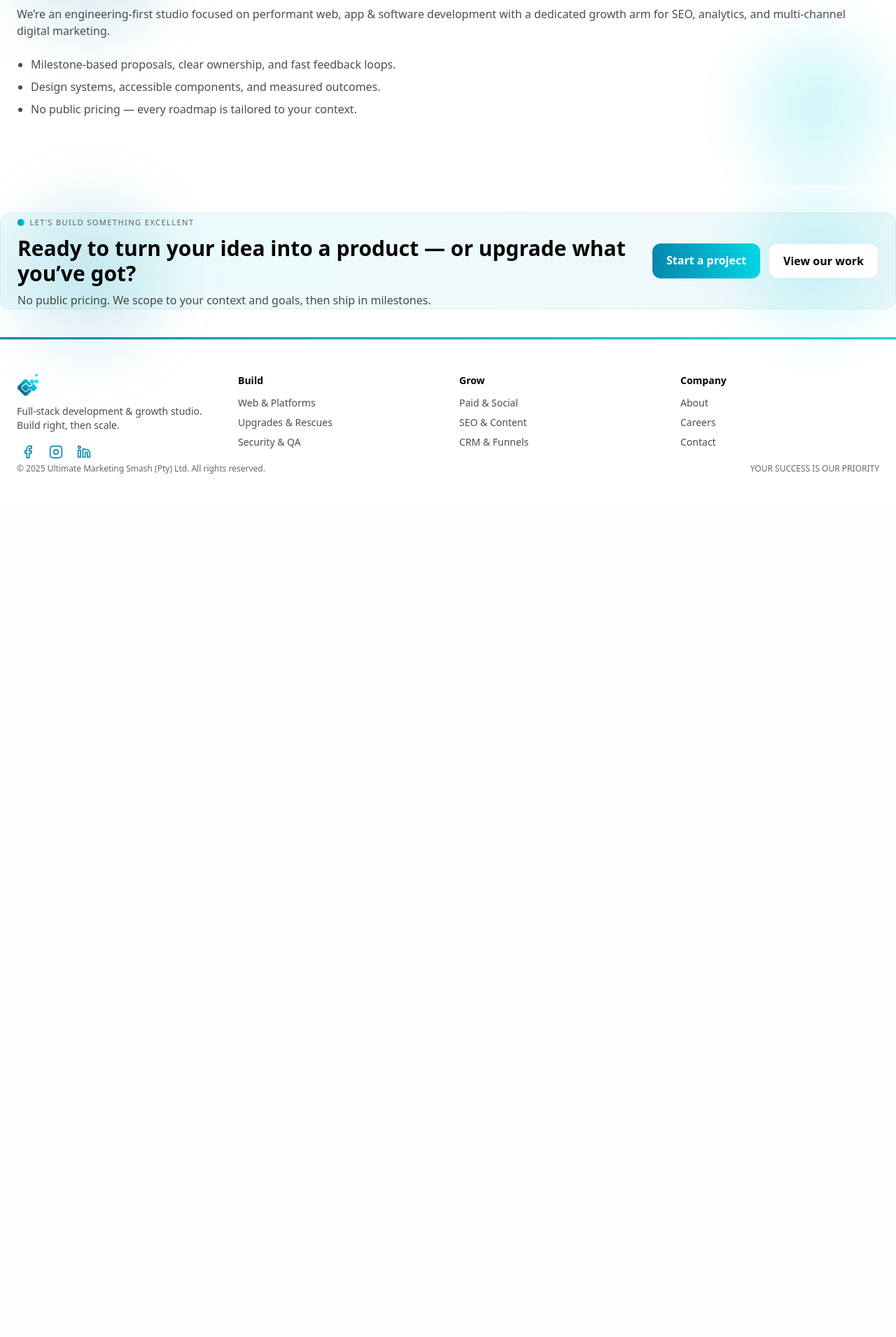
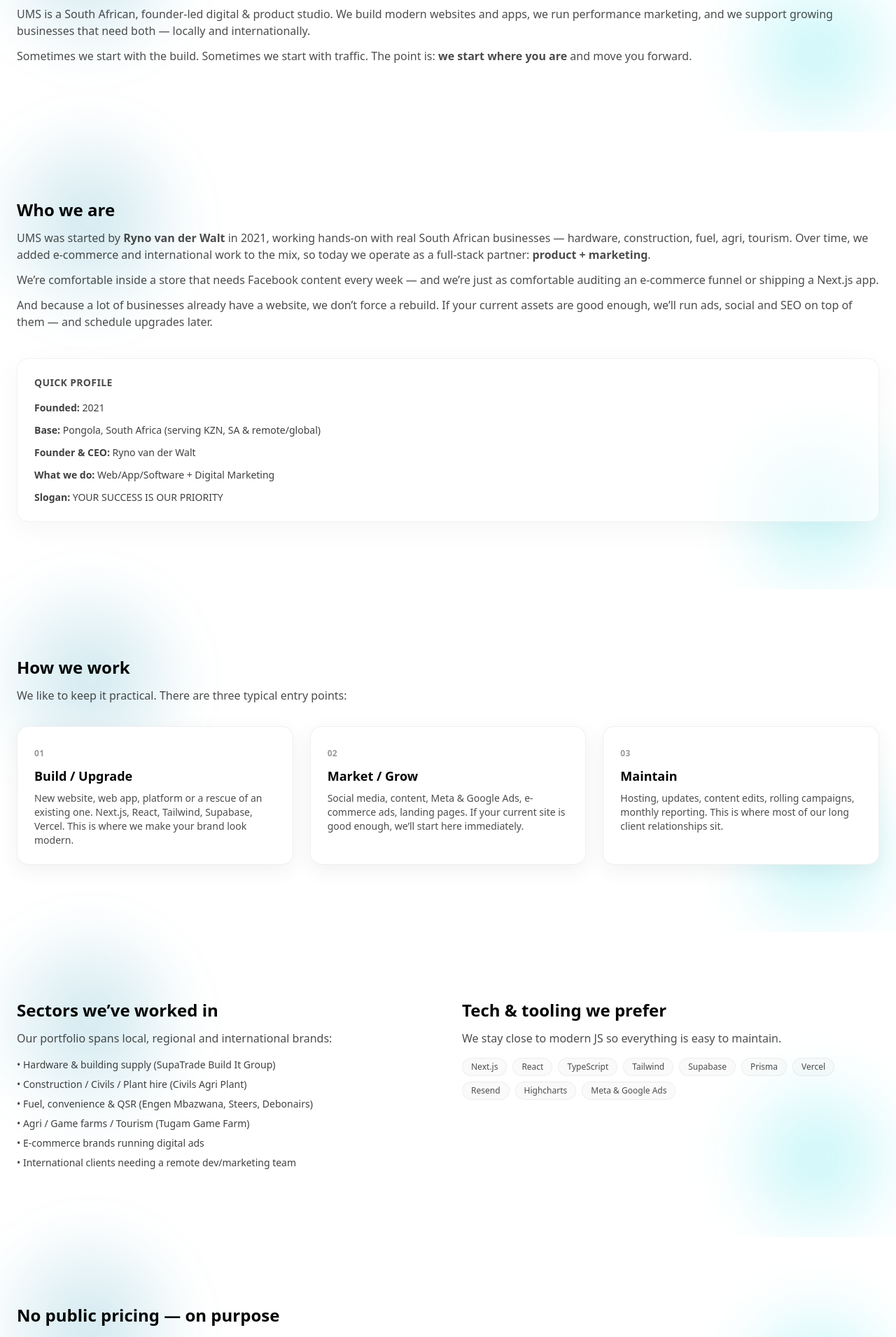
Before and after one commit to RynoIsJeff/ums-site, a Next.js app: page /about in a window 1280 px wide. Shown: the part 249-2160 px from the top of the page at 70% size. Before the commit the page ends 975 px from the top, so only its background shows below. Built offline with nearby package versions, Linux system fonts and the light colour scheme.

Commit message:
Updated About page

```diff
--- a/src/app/(site)/about/page.tsx
+++ b/src/app/(site)/about/page.tsx
@@ -3,10 +3,11 @@
 
 export const metadata = {
   title: "About — UMS",
-  description: "UMS is a full-stack studio. Build right, then scale.",
+  description:
+    "Ultimate Marketing Smash (UMS) is a South African, founder-led full-stack studio working with local and international brands on web, software and digital marketing.",
   openGraph: {
     images: [
-      "https://ultimatemarketingsmash.com/og?title=About%20UMS&subtitle=Build%20%E2%80%A2%20Ship%20%E2%80%A2%20Grow",
+      "https://ultimatemarketingsmash.com/og?title=About%20UMS&subtitle=Your%20success%20is%20our%20Priority",
     ],
   },
 };
@@ -14,21 +15,160 @@
 export default function AboutPage() {
   return (
     <main className="bg-white">
+      {/* INTRO */}
       <Section>
-        <div className="container max-w-3xl">
+        <div className="container max-w-4xl">
           <span className="kicker">About</span>
           <h1 className="mt-2 text-4xl md:text-5xl font-bold">
             Ultimate Marketing <span style={{ color: "var(--primary)" }}>Smash</span>
           </h1>
           <p className="mt-4 text-black/70">
-            We’re an engineering-first studio focused on performant web, app &amp; software development with a dedicated
-            growth arm for SEO, analytics, and multi-channel digital marketing.
+            UMS is a South African, founder-led digital &amp; product studio. We build modern websites
+            and apps, we run performance marketing, and we support growing businesses that need both —
+            locally and internationally.
           </p>
-          <ul className="mt-6 list-disc pl-5 text-black/70 space-y-2">
-            <li>Milestone-based proposals, clear ownership, and fast feedback loops.</li>
-            <li>Design systems, accessible components, and measured outcomes.</li>
-            <li>No public pricing — every roadmap is tailored to your context.</li>
-          </ul>
+          <p className="mt-3 text-black/70">
+            Sometimes we start with the build. Sometimes we start with traffic. The point is:{" "}
+            <strong>we start where you are</strong> and move you forward.
+          </p>
+        </div>
+      </Section>
+
+      {/* WHO WE ARE */}
+      <Section>
+        <div className="container max-w-5xl grid gap-10 md:grid-cols-[1.4fr,0.9fr] items-start">
+          <div>
+            <h2 className="text-2xl font-semibold">Who we are</h2>
+            <p className="mt-3 text-black/70">
+              UMS was started by <strong>Ryno van der Walt</strong> in 2021, working hands-on with real
+              South African businesses — hardware, construction, fuel, agri, tourism. Over time, we added
+              e-commerce and international work to the mix, so today we operate as a full-stack partner:
+              <strong> product + marketing</strong>.
+            </p>
+            <p className="mt-3 text-black/70">
+              We’re comfortable inside a store that needs Facebook content every week — and we’re just as
+              comfortable auditing an e-commerce funnel or shipping a Next.js app.
+            </p>
+            <p className="mt-3 text-black/70">
+              And because a lot of businesses already have a website, we don’t force a rebuild. If your
+              current assets are good enough, we’ll run ads, social and SEO on top of them — and schedule
+              upgrades later.
+            </p>
+          </div>
+
+          <div className="rounded-2xl border border-black/5 bg-white/60 p-6 shadow-[0_10px_40px_rgba(3,3,3,0.04)]">
+            <h3 className="text-sm font-semibold tracking-wide text-black/70 uppercase">
+              Quick profile
+            </h3>
+            <ul className="mt-4 space-y-3 text-sm text-black/75">
+              <li>
+                <strong>Founded:</strong> 2021
+              </li>
+              <li>
+                <strong>Base:</strong> Pongola, South Africa (serving KZN, SA &amp; remote/global)
+              </li>
+              <li>
+                <strong>Founder &amp; CEO:</strong> Ryno van der Walt
+              </li>
+              <li>
+                <strong>What we do:</strong> Web/App/Software + Digital Marketing
+              </li>
+              <li>
+                <strong>Slogan:</strong> YOUR SUCCESS IS OUR PRIORITY
+              </li>
+            </ul>
+          </div>
+        </div>
+      </Section>
+
+      {/* HOW WE WORK */}
+      <Section>
+        <div className="container max-w-5xl">
+          <h2 className="text-2xl font-semibold">How we work</h2>
+          <p className="mt-3 text-black/70">
+            We like to keep it practical. There are three typical entry points:
+          </p>
+
+          <div className="mt-8 grid gap-6 md:grid-cols-3">
+            <div className="card-accent p-6">
+              <span className="text-xs font-semibold text-black/40 tracking-wide">01</span>
+              <h3 className="mt-2 text-lg font-semibold">Build / Upgrade</h3>
+              <p className="mt-2 text-sm text-black/70">
+                New website, web app, platform or a rescue of an existing one. Next.js, React, Tailwind, Supabase,
+                Vercel. This is where we make your brand look modern.
+              </p>
+            </div>
+            <div className="card-accent p-6">
+              <span className="text-xs font-semibold text-black/40 tracking-wide">02</span>
+              <h3 className="mt-2 text-lg font-semibold">Market / Grow</h3>
+              <p className="mt-2 text-sm text-black/70">
+                Social media, content, Meta &amp; Google Ads, e-commerce ads, landing pages. If your current site is
+                good enough, we’ll start here immediately.
+              </p>
+            </div>
+            <div className="card-accent p-6">
+              <span className="text-xs font-semibold text-black/40 tracking-wide">03</span>
+              <h3 className="mt-2 text-lg font-semibold">Maintain</h3>
+              <p className="mt-2 text-sm text-black/70">
+                Hosting, updates, content edits, rolling campaigns, monthly reporting. This is where most of our long
+                client relationships sit.
+              </p>
+            </div>
+          </div>
+        </div>
+      </Section>
+
+      {/* SECTORS & STACK */}
+      <Section>
+        <div className="container max-w-5xl grid gap-10 md:grid-cols-2">
+          <div>
+            <h2 className="text-2xl font-semibold">Sectors we’ve worked in</h2>
+            <p className="mt-3 text-black/70">
+              Our portfolio spans local, regional and international brands:
+            </p>
+            <ul className="mt-4 space-y-2 text-sm text-black/75">
+              <li>• Hardware &amp; building supply (SupaTrade Build It Group)</li>
+              <li>• Construction / Civils / Plant hire (Civils Agri Plant)</li>
+              <li>• Fuel, convenience &amp; QSR (Engen Mbazwana, Steers, Debonairs)</li>
+              <li>• Agri / Game farms / Tourism (Tugam Game Farm)</li>
+              <li>• E-commerce brands running digital ads</li>
+              <li>• International clients needing a remote dev/marketing team</li>
+            </ul>
+          </div>
+
+          <div>
+            <h2 className="text-2xl font-semibold">Tech &amp; tooling we prefer</h2>
+            <p className="mt-3 text-black/70">
+              We stay close to modern JS so everything is easy to maintain.
+            </p>
+            <div className="mt-4 flex flex-wrap gap-2 text-xs text-black/70">
+              <span className="badge">Next.js</span>
+              <span className="badge">React</span>
+              <span className="badge">TypeScript</span>
+              <span className="badge">Tailwind</span>
+              <span className="badge">Supabase</span>
+              <span className="badge">Prisma</span>
+              <span className="badge">Vercel</span>
+              <span className="badge">Resend</span>
+              <span className="badge">Highcharts</span>
+              <span className="badge">Meta &amp; Google Ads</span>
+            </div>
+          </div>
+        </div>
+      </Section>
+
+      {/* NO PUBLIC PRICING */}
+      <Section>
+        <div className="container max-w-4xl">
+          <h2 className="text-2xl font-semibold">No public pricing — on purpose</h2>
+          <p className="mt-3 text-black/70">
+            A hardware store with 5 branches is not the same as a one-location café. An international
+            e-commerce brand with 5 ad accounts is not the same as a local service business.
+          </p>
+          <p className="mt-3 text-black/70">
+            That’s why we scope per client and usually break it into milestones — strategy, build, launch,
+            optimisation. You only pay for what you actually need.
+          </p>
         </div>
       </Section>
 
```
